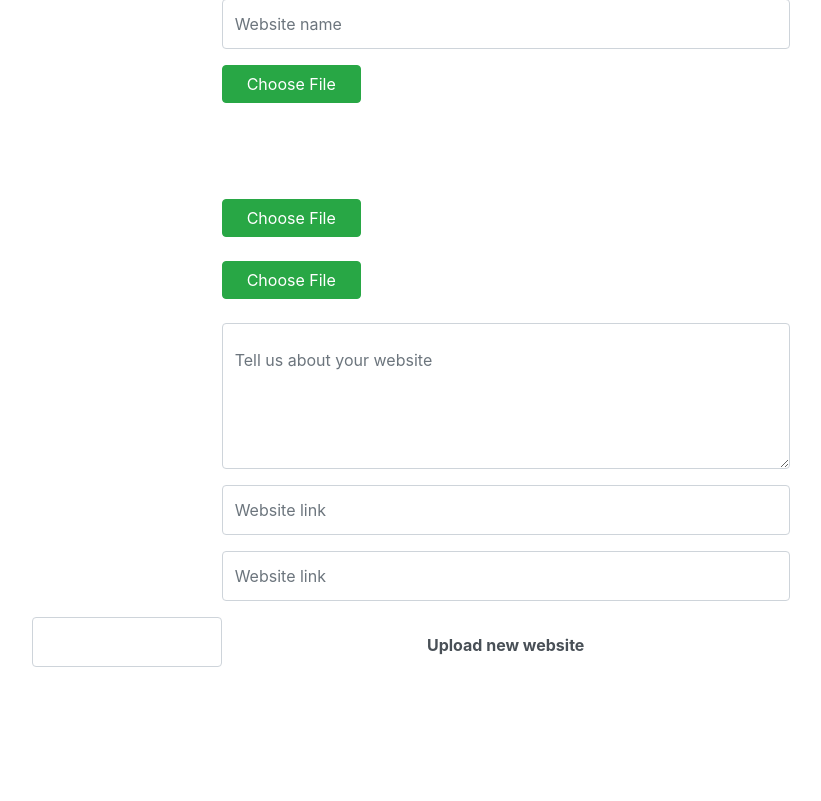
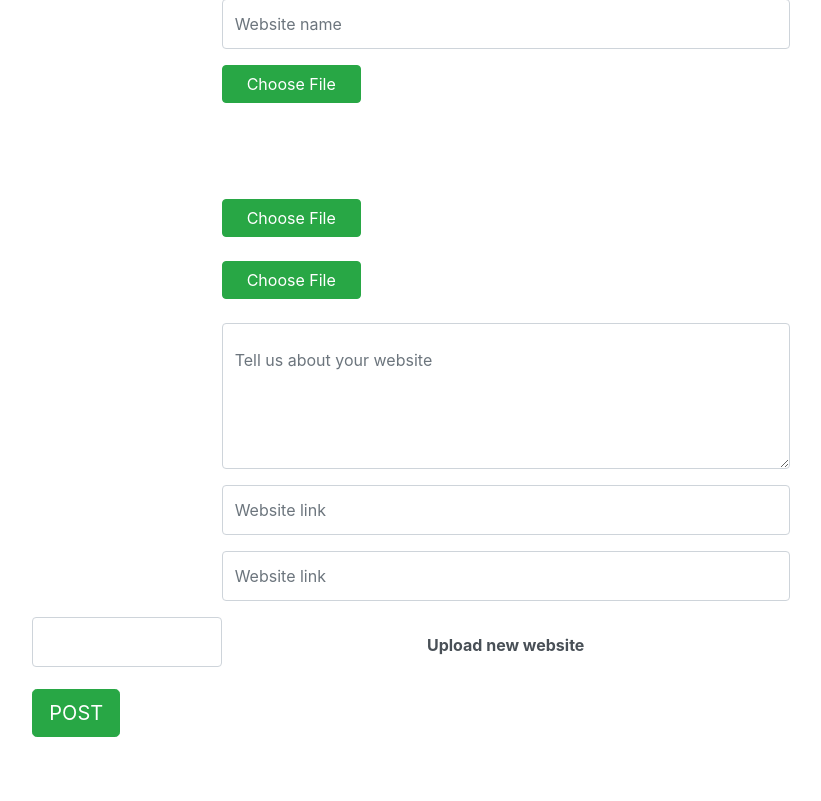
Before and after one commit to Julia-Agasaro/award, a Django app: a page that uses award/templates/upload.html in a window 1280 px wide; the page is wider, and only the part inside the window is pictured. Shown: the part 799-1600 px from the top of that part, without its empty margins (229-1050 px from the left). Before the commit the page ends 1466 px from the top of that part, so only its background shows below. Run offline with Django 3.2, Linux system fonts and the light colour scheme; the visitor is signed in with stand-in values (Sample User, id 1); some libraries are stand-ins or nearby versions.

Commit message:
Function for view

```diff
--- a/award/templates/upload.html
+++ b/award/templates/upload.html
@@ -116,6 +116,7 @@
                         <button type="submit" class="py-3 f-24 font-weight-bold w-75 form-control h-100 btn-blue d-flex border-0 justify-content-center align-items-center">Upload
                             new website</button>
                     </div>
+                    <input type="submit" class="btn btn-success btn-lg" value="POST">
                 </div>
             </form>
         </div>
```
